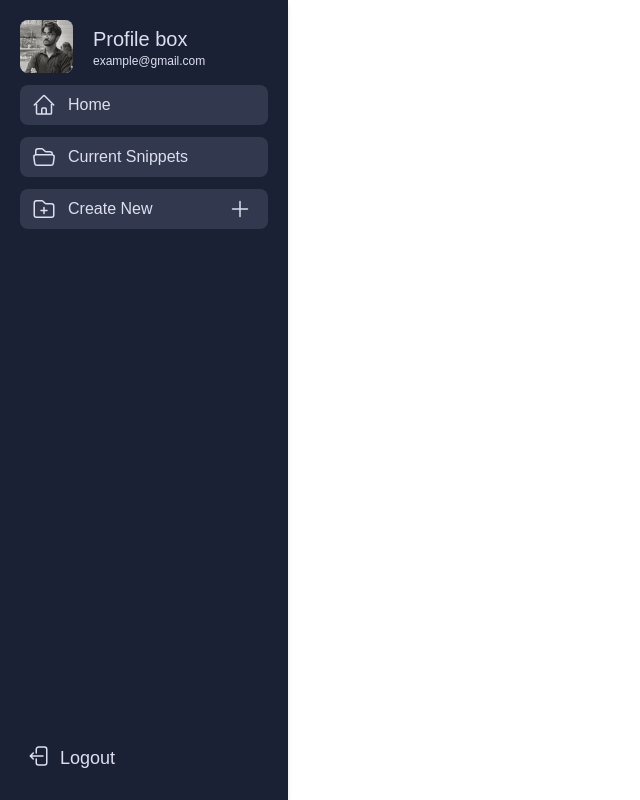
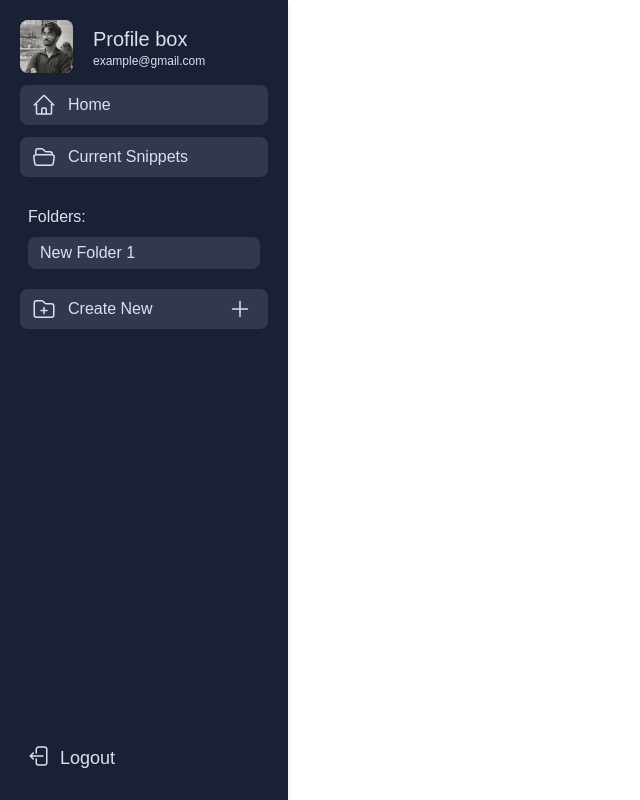
Before and after one commit to RidhamRj/Code-Snippet-Organizer, a React (Vite) app in the folder frontend/: page /workspace in a window 1280 px wide. Both pictures are taken after a click on the item "Create New". Shown: the whole page, without its empty margins (0-640 px from the left). Built offline with nearby package versions, Linux system fonts and the light colour scheme.

Commit message:
Added limit to addition of folders by adding a scrollbar and initialised functions to edit save and remove folders

```diff
--- a/frontend/src/Components/Explorer.jsx
+++ b/frontend/src/Components/Explorer.jsx
@@ -1,6 +1,32 @@
-import React from "react";
+import React, { useState } from "react";
 
 function Explorer() {
+  const [folders, setFolders] = useState([]);
+  const [folderCount, setFolderCount] = useState(1);
+  const [editingFolderIndex, setEditingFolderIndex] = useState(null);
+  const [newFolderName, setNewFolderName] = useState("");
+
+  const createNewFolder = () => {
+    setFolders([...folders, `New Folder ${folderCount}`]);
+    setFolderCount(folderCount + 1);
+  };
+
+  const removeFolder = (index) => {
+    setFolders(folders.filter((_, i) => i !== index));
+  };
+
+  const editFolder = (index) => {
+    setEditingFolderIndex(index);
+    setNewFolderName(folders[index]);
+  };
+
+  const saveFolder = (index) => {
+    const updatedFolders = [...folders];
+    updatedFolders[index] = newFolderName;
+    setFolders(updatedFolders);
+    setEditingFolderIndex(null);
+  };
+
   return (
     <div className="w-full  mt-3">
       <ul className="gap-3 flex flex-col">
@@ -39,7 +65,35 @@ function Explorer() {
           </svg>
           <span>Current Snippets</span>
         </li>
-        <li className="menuitems flex gap-3 space-x-16 px-3 py-2 hover rounded-lg cursor-pointer bg-customGray2 hover:bg-customBlue active:bg-customGray">
+        <div className="mt-4 max-h-48 overflow-y-auto px-2 scrollbar cursor-pointer">
+          {folders.length > 0 && (
+            <div className="text-customWhite">
+              <h4 className="mb-2">Folders:</h4>
+              <ul>
+                {folders.map((folder, index) => (
+                  <li
+                    key={index}
+                    className="relative py-1 px-3 bg-customGray2 mb-2 rounded-lg flex justify-between"
+                  >
+                    {editingFolderIndex === index ? (
+                      <input
+                        value={newFolderName}
+                        onChange={(e) => setNewFolderName(e.target.value)}
+                        className="text-customWhite bg-customGray2 rounded-lg px-2"
+                      />
+                    ) : (
+                      <span>{folder}</span>
+                    )}
+                  </li>
+                ))}
+              </ul>
+            </div>
+          )}
+        </div>
+        <li
+          onClick={createNewFolder}
+          className="menuitems flex gap-3 space-x-16 px-3 py-2 hover rounded-lg cursor-pointer bg-customGray2 hover:bg-customBlue active:bg-customGray"
+        >
           <div className="flex gap-3">
             <svg
               xmlns="http://www.w3.org/2000/svg"
--- a/frontend/src/index.css
+++ b/frontend/src/index.css
@@ -1,3 +1,28 @@
 @tailwind base;
 @tailwind components;
 @tailwind utilities;
+
+@layer utilities {
+    .scrollbar {
+      scrollbar-width: thick;
+      scrollbar-color: #32394E #1A2135;
+    }
+
+    .scrollbar::-webkit-scrollbar {
+      width: 8px;
+    }
+
+    .scrollbar::-webkit-scrollbar-track {
+      background: #1A2135;
+    }
+
+    .scrollbar::-webkit-scrollbar-thumb {
+      background-color: #2A3759;
+      border-radius: 10px;
+      border: 2px solid transparent;
+    }
+
+    .scrollbar::-webkit-scrollbar-thumb:hover {
+      background-color: #2A3759;
+    }
+  }
```
